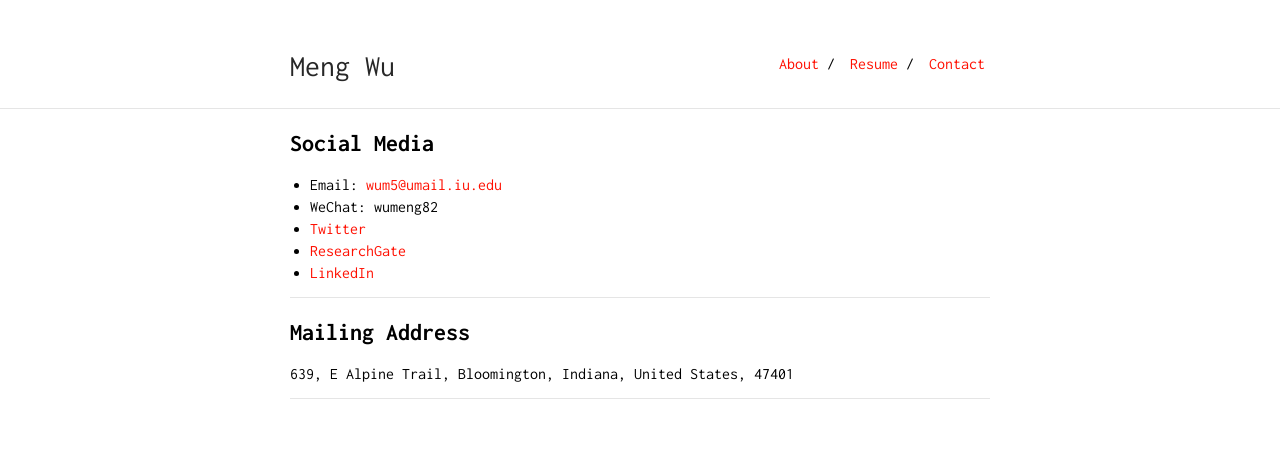
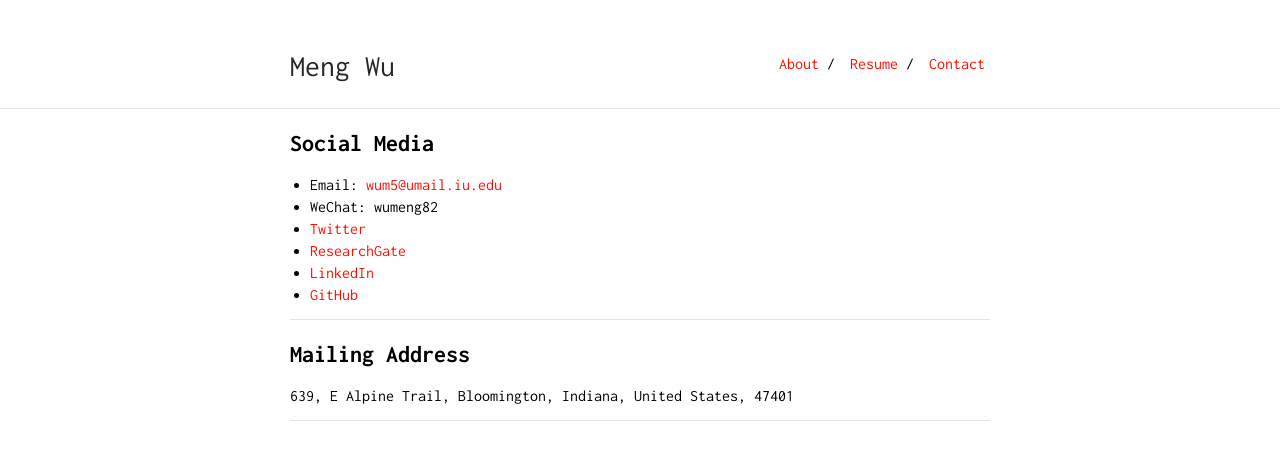
Before and after one commit to wum5/wum5.github.io, a Jekyll site: the page built from contact.md, in a window 1280 px wide. Shown: the top 460 px of the page. Built offline with Jekyll 4.4.1, drawn with Linux system fonts in a browser that asks for light colours; our own code applies the rules of GitHub Pages for plain Markdown files.

Commit message:
try template

```diff
--- a/contact.md
+++ b/contact.md
@@ -10,6 +10,7 @@ is_contact: true
 * [Twitter](https://twitter.com/Meng_Life)
 * [ResearchGate](https://www.researchgate.net/profile/Meng_Wu21)
 * [LinkedIn](https://www.linkedin.com/in/meng-wu-466bb3126)
+* [GitHub](https://github.com/wum5)
 
 ---
 
```
